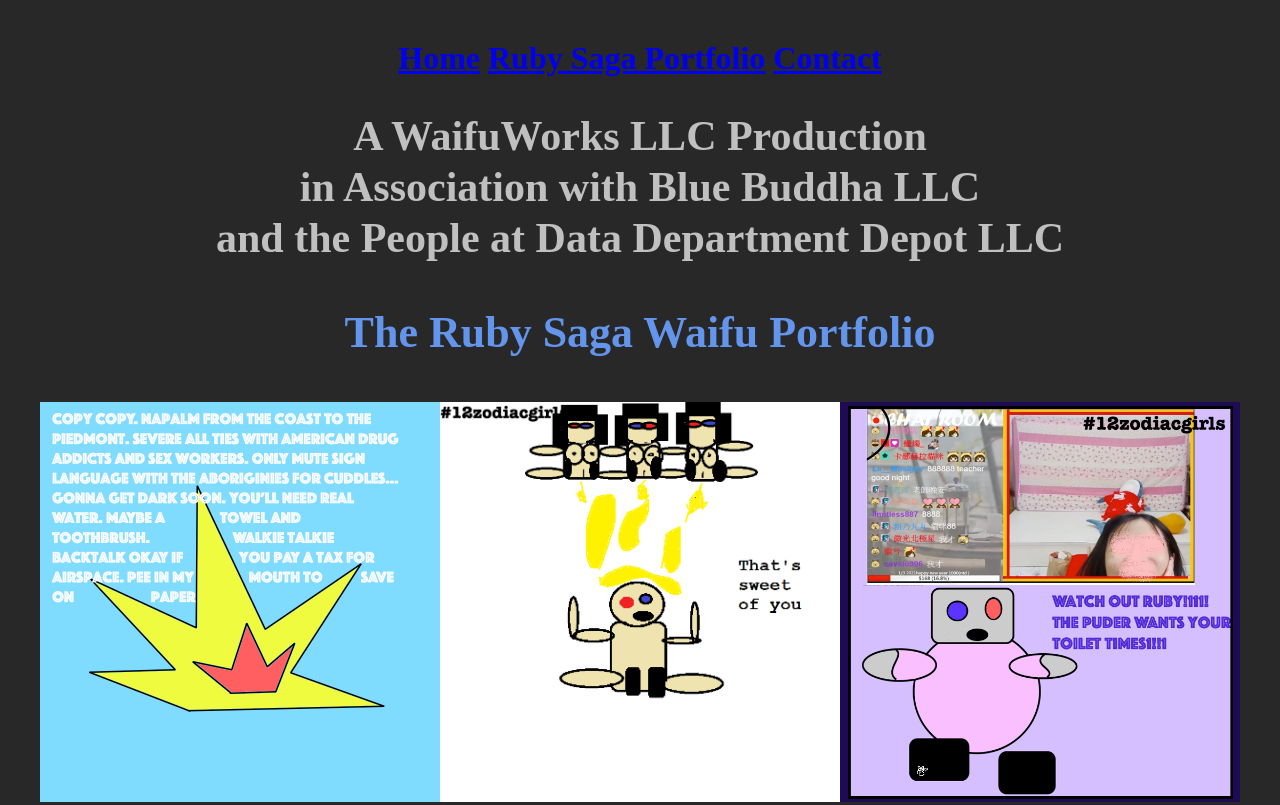
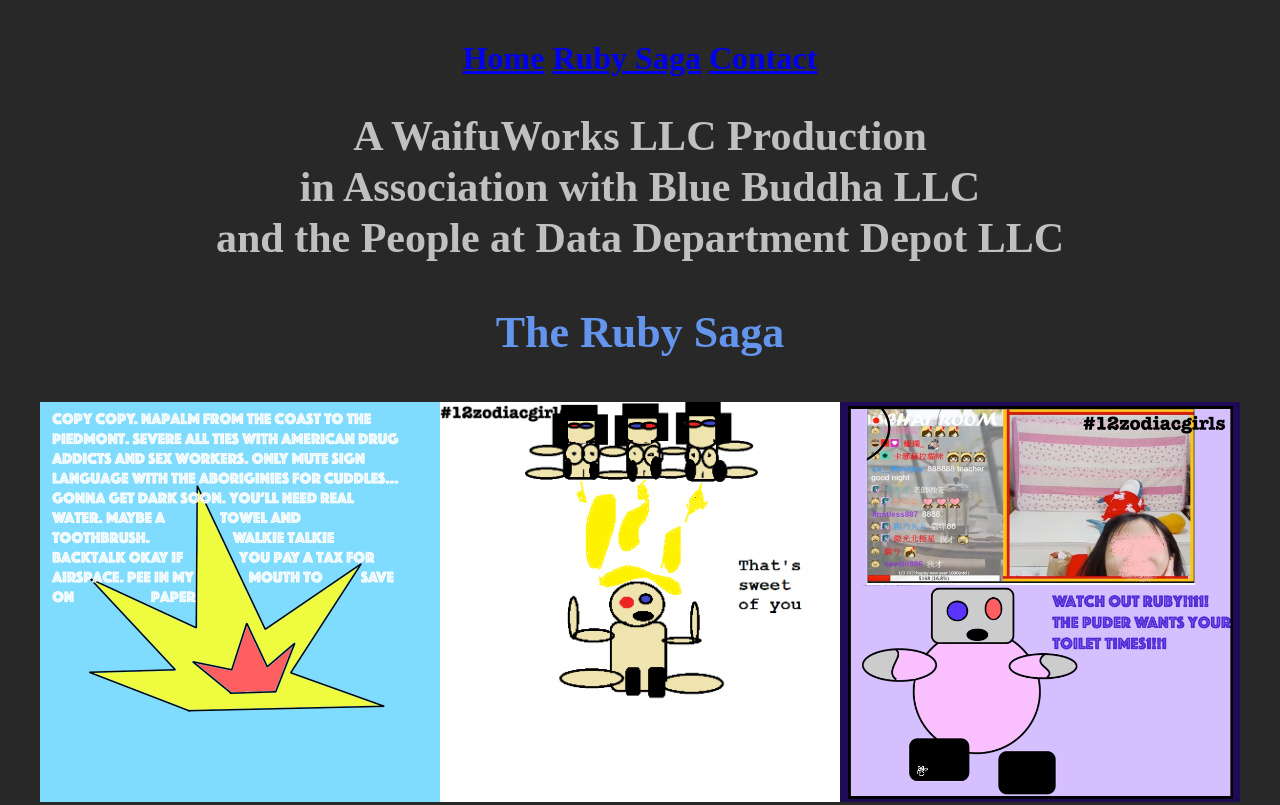
Before and after one commit to saisonxiang/waifuworks, a plain HTML site: page rubysaga.html in a window 1280 px wide. Shown: the top 805 px of the page. Drawn offline with Linux system fonts and the light colour scheme; a script that the page names is missing; a web font is replaced by a local one.

Commit message:
Update rubysaga.html

```diff
--- a/rubysaga.html
+++ b/rubysaga.html
@@ -31,7 +31,7 @@ body {
       <h1 style="text-align:center;">
     <nav><span style="font-size: 32px;">
         <a href="index.html">Home</a>
-        <a href="rubysaga.html">Ruby Saga Portfolio</a>
+        <a href="rubysaga.html">Ruby Saga</a>
         <a href="contact.html">Contact</a></span>
     </nav>
         </h1>
@@ -43,7 +43,7 @@ body {
 <br>in Association with Blue Buddha LLC
 <br>and the People at Data Department Depot LLC</span></h1>
 <h1><p style="text-align:center;"><span style="color:cornflowerblue;font-weight:bold">
-    The Ruby Saga Waifu Portfolio</span></p></h1>
+    The Ruby Saga</span></p></h1>
 <p style="text-align:center;"><img src="(- _ -) zzz.png"
 alt="(- _ -) zzz.com" width="400" height="400"><img src="t( -_- t ).png" alt="t( -_- t ).com" width="400" height="400"><img src="(∩｀-´)⊃━炎炎炎炎炎.png" alt="(∩｀-´)⊃━炎炎炎炎炎.com" width="400" height="400"></p>
 
```
